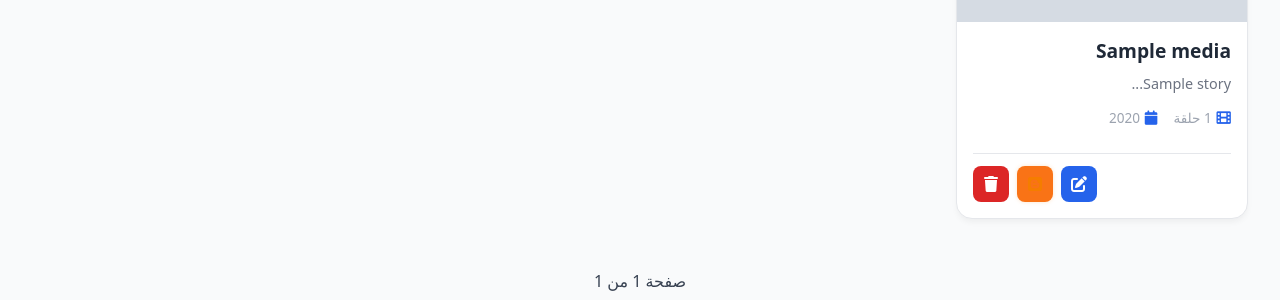
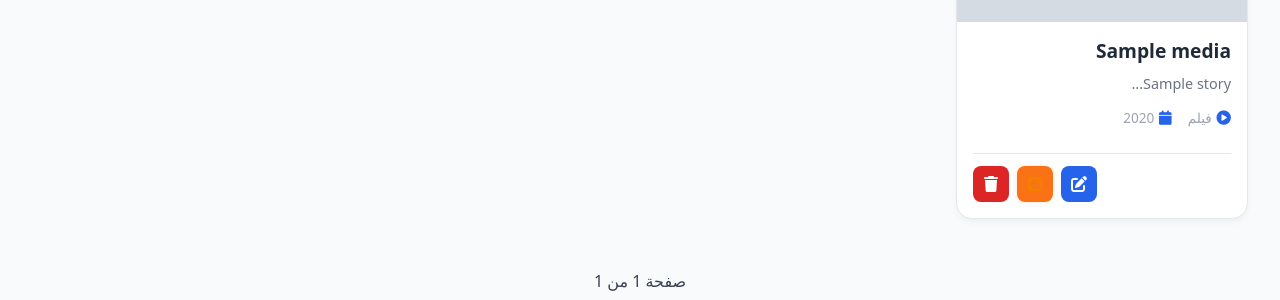
Before and after one commit to eslam985/egyPyramid-blogger-guardian-ultra, a FastAPI app: template templates/index.html in a window 1280 px wide. Shown: the part 423-723 px from the top of the page. Run offline with FastAPI, Linux system fonts and the light colour scheme; the template is opened without the code that fills it: most values are stand-ins (such as "Sample title", 1, 10 or a date in 2020); grey boxes marked "Sample" are stand-in pictures; parts of the project's set-up code (start-up, migrations or seed data) failed here and were passed over; some libraries are stand-ins or nearby versions.

Commit message:
3/3/2026

```diff
--- a/app.py
+++ b/app.py
@@ -508,8 +508,8 @@ async def index(
     page_size = 12
     offset = (page - 1) * page_size
 
-    # بناء الاستعلام يدوياً لدعم الترقيم والفلترة
-    query = SupabaseService.client.table("medias").select("*", count="exact")
+    # التعديل: نطلب "*" (كل أعمدة الميديا) و "episodes(*)" (كل الحلقات التابعة لها)
+    query = SupabaseService.client.table("medias").select("*, episodes(*)", count="exact")
 
     if search:
         query = query.ilike("title", f"%{search}%")
--- a/templates/components/media_card.html
+++ b/templates/components/media_card.html
@@ -7,7 +7,11 @@
     <h3>{{ media.title }}</h3>
     <p class="story-preview">{{ media.story[:100] }}...</p>
     <div class="card-meta">
-      <span><i class="fa fa-film"></i> {{ media.episodes|length }} حلقة</span>
+      {% if media.category == 'tv' %}
+      <span><i class="fa fa-tv"></i> {{ media.episodes|length }} حلقة</span>
+      {% else %}
+      <span><i class="fa fa-play-circle"></i> فيلم</span>
+      {% endif %}
       <span><i class="fa fa-calendar"></i> {{ media.year }}</span>
     </div>
     <div class="card-actions">
```
